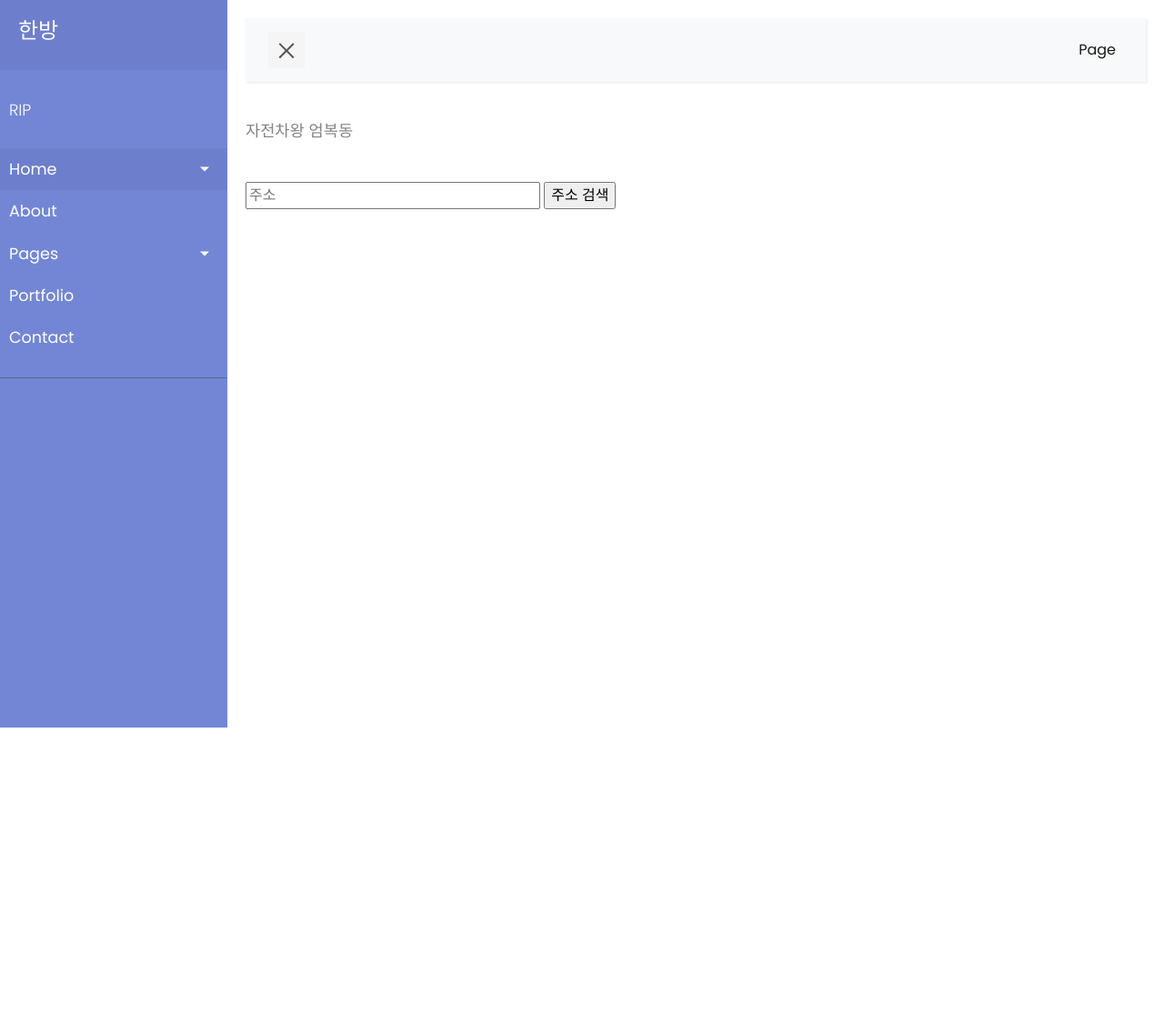
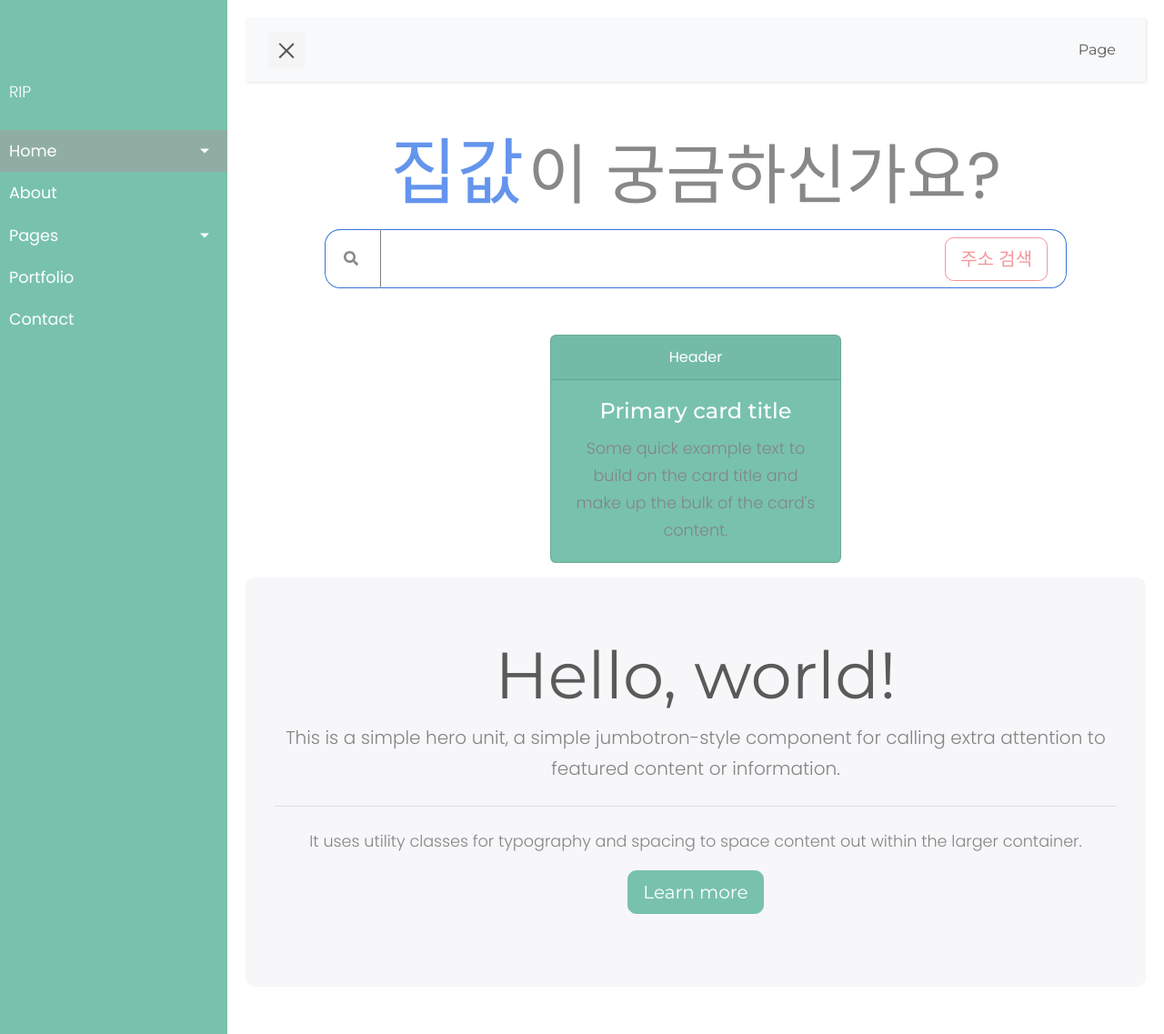
Before and after one commit to sug5806/portfolio, a Django app: template Land_project/Dabang/templates/Dabang/index.html in a window 1280 px wide. Shown: the whole page at 91% size. Before the commit the page ends 800 px from the top, so only its background shows below. Run offline with Django 3.2, Linux system fonts and the light colour scheme; the template is opened without the code that fills it, so the values that code supplies are empty; some libraries are stand-ins or nearby versions.

Commit message:
feat: apply main page design

```diff
--- a/Land_project/Dabang/templates/Dabang/index.html
+++ b/Land_project/Dabang/templates/Dabang/index.html
@@ -1,31 +1,19 @@
 {% extends 'base.html' %}
 
-{% load static %}
+{#{% load static %}#}
 
-<link rel="stylesheet" href="{% static 'Dabang/main.css' %}" type="text/css">
-
-{% block head %}
-<head>
-
-</head>
-{% endblock %}
-
-
-
+{#<link rel="stylesheet" href="{% static 'Dabang/main.css' %}" type="text/css">#}
 
 
 {% block content %}
 
-
-    <p class="main-char1">자전차왕 엄복동</p>
-    <br>
     {% include 'Dabang/search.html' %}
 
 
 {% endblock %}
 
-{% block extra_script %}
-
-
-
-{% endblock %}
+{#{% block extra_script %}#}
+{##}
+{##}
+{##}
+{#{% endblock %}#}
--- a/Land_project/Dabang/templates/Dabang/search.html
+++ b/Land_project/Dabang/templates/Dabang/search.html
@@ -1,16 +1,92 @@
 {% load staticfiles %}
+<head>
+    <link rel="stylesheet" href="{% static 'Dabang/search.css' %}">
+    {#<div style="text-align:center;">#}
+    {#<input type="text" id="sample5_address" placeholder="주소">#}
 
-   <link rel="stylesheet" href="{% static 'Dabang/search.css' %}">
+    <style>
+        {##exam {#}
+        {#    box-sizing: content-box;#}
+        {#    width: 1000px;#}
+        {#    height: 70px;#}
+        {#    padding: 20px;#}
+        {#    border: 1px solid black;#}
+        {#    margin: 0 auto;#}
+        {# } #}
 
-<input type="text" id="sample5_address" placeholder="주소">
-        <input type="button" onclick="sample5_execDaumPostcode()" value="주소 검색"><br>
+        #house_price {
+            font-size: 5rem;
+            color: #6495ED;
+        }
 
-        <div id="map" style="width:700px;height:700px;margin-top:10px;display:none"></div>
+        #want {
+            font-size: 4.5rem;
+        }
+
+        #bang_search_text {
+        {#box-sizing: content-box;#}{#width:500px;#} border-top: 0.5px solid #3875d7;
+            border-bottom: 0.5px solid #3875d7;
+            padding: 20px;
+            padding-left: 300px;
+            padding-right: 300px;
+            height: 70px;
+            line-height: 70px;
+            white-space: nowrap;
+            text-align: justify-all;
+        }
+
+        #bang_search_btn {
+            margin-bottom: 2px;
+        }
+
+        #btn_span {
+            border-top: 0.5px solid #3875d7;
+            border-bottom: 0.5px solid #3875d7;
+            border-right: 0.5px solid #3875d7;
+            border-radius: 0px 17px 17px 0px;
+            padding: 20px;
+        }
+
+        #search_icon {
+            border-top: 0.5px solid #3875d7;
+            border-bottom: 0.5px solid #3875d7;
+            border-left: 0.5px solid #3875d7;
+            border-right: 0.5px solid gray;
+            border-radius: 17px 0px 0px 17px;
+            padding: 20px;
+        }
 
 
-{% block extra_script %}
-    {{ context }}
+    </style>
 
+    <link href="https://stackpath.bootstrapcdn.com/font-awesome/4.7.0/css/font-awesome.min.css" rel="stylesheet"
+          integrity="sha384-wvfXpqpZZVQGK6TAh5PVlGOfQNHSoD2xbE+QkPxCAFlNEevoEH3Sl0sibVcOQVnN" crossorigin="anonymous">
+</head>
+{#{% block extra_script %}#}
+
+
+<div class="text-center">
+    <div>
+        <span id="house_price">집값</span>
+        <span id="want">이 궁금하신가요?</span>
+    </div>
+
+    <div id="exam">
+        <span id="search_icon">
+            <i class="fa fa-search" aria-hidden="true"></i>
+        </span>
+        <span id="bang_search_text"></span>
+        <span id="btn_span">
+            <input id="bang_search_btn" class="btn btn-outline-secondary btn-lg" type="button"
+                   onclick="sample5_execDaumPostcode()"
+                   value="주소 검색">
+        </span>
+
+    </div>
+    <br>
+
+
+    <div id="map" style="width:700px;height:700px;margin-top:10px;margin-left:100px;display:none"></div>
 
     <script src="http://dmaps.daum.net/map_js_init/postcode.v2.js"></script>
     <script src="//dapi.kakao.com/v2/maps/sdk.js?appkey={{ My_API }}&libraries=services"></script>
@@ -35,16 +111,13 @@
 
 
 
+
         function sample5_execDaumPostcode() {
             new daum.Postcode({
                 oncomplete: function (data) {
-
                     var addr = data.address; // 최종 주소
                     var real = data;
-
-
                     get_addr(real);
-
                 },
                 theme: {
                     searchBgColor: "#0B65C8",
@@ -53,18 +126,16 @@
             }).open();
 
         }
+
         function get_addr(real) {
             $.getJSON({
                 method: 'GET',
                 url: {% url 'dabang:search' %},
 
                 data: {'addr': real},
-            dataType:'json',
+                dataType: 'json',
 
                 success: function (data) {
-                alert("complete");
-                {#window.location.replace({% url 'dabang:search_list' %});#}
-
                     // 주소로 상세 정보를 검색
                     geocoder.addressSearch(real.address, function (results, status) {
 
@@ -89,10 +160,8 @@
                 },
                 error: function (data) {
                     alert("didn't work");
-                {#window.location.replace({% url 'dabang:search_list' %});#}
                 },
-
-        }).done(function(context){
+            }).done(function (context) {
                 var address = context.address;
                 var zonecode = context.zonecode;
                 var price = context.price;
@@ -106,4 +175,34 @@
         }
 
     </script>
-{% endblock %}
+    <br>
+
+    <div class="card text-white bg-primary mb-3" style="max-width: 20rem; display:inline-block;">
+        <div class="card-header">Header</div>
+        <div class="card-body">
+            <h4 class="card-title">Primary card title</h4>
+            <p class="card-text">Some quick example text to build on the card title and make up the bulk of the
+                card's content.</p>
+        </div>
+    </div>
+
+
+    <div class="jumbotron">
+        <h1 class="display-3">Hello, world!</h1>
+        <p class="lead">This is a simple hero unit, a simple jumbotron-style component for calling extra
+            attention
+            to featured content or information.</p>
+        <hr class="my-4">
+        <p>It uses utility classes for typography and spacing to space content out within the larger
+            container.</p>
+        <p class="lead">
+            <a class="btn btn-primary btn-lg" href="#" role="button">Learn more</a>
+        </p>
+    </div>
+
+
+</div>
+{#{% endblock %}#}
+
+
+{#</div>#}
--- a/Land_project/common_templates/base.html
+++ b/Land_project/common_templates/base.html
@@ -11,8 +11,12 @@
     <title>한방</title>
 
     <!-- Bootstrap CSS CDN -->
-    <link rel="stylesheet" href="https://stackpath.bootstrapcdn.com/bootstrap/4.1.0/css/bootstrap.min.css"
-          integrity="sha384-9gVQ4dYFwwWSjIDZnLEWnxCjeSWFphJiwGPXr1jddIhOegiu1FwO5qRGvFXOdJZ4" crossorigin="anonymous">
+{#    <link rel="stylesheet" href="https://stackpath.bootstrapcdn.com/bootstrap/4.1.0/css/bootstrap.min.css"#}
+{#          integrity="sha384-9gVQ4dYFwwWSjIDZnLEWnxCjeSWFphJiwGPXr1jddIhOegiu1FwO5qRGvFXOdJZ4" crossorigin="anonymous">#}
+    <link href="https://stackpath.bootstrapcdn.com/bootswatch/4.3.1/minty/bootstrap.min.css" rel="stylesheet" integrity="sha384-9NlqO4dP5KfioUGS568UFwM3lbWf3Uj3Qb7FBHuIuhLoDp3ZgAqPE1/MYLEBPZYM" crossorigin="anonymous">
+
+
+
     <!-- Our Custom CSS -->
     <link rel="stylesheet" href="{% static 'Dabang/style5.css' %}">
 
--- a/Land_project/static/Dabang/search.css
+++ b/Land_project/static/Dabang/search.css
@@ -49,3 +49,8 @@
     border-radius: 50%;
     color:white;
     }
+
+span .house_price{
+    font-size: 50px;
+
+}
--- a/Land_project/static/Dabang/style5.css
+++ b/Land_project/static/Dabang/style5.css
@@ -63,7 +63,7 @@ a, a:hover, a:focus {
     min-width: 250px;
     max-width: 250px;
     /*background: #7386D5;*/
-    background: #7386D5;
+    background: #78C2AD;
     color: #fff;
     transition: all 0.6s cubic-bezier(0.945, 0.020, 0.270, 0.665);
     transform-origin: bottom left;
@@ -78,19 +78,19 @@ a, a:hover, a:focus {
 
 #sidebar .sidebar-header {
     padding: 20px;
-    background: #6d7fcc;
+    background: #78C2AD;
 }
 
-#sidebar ul.components {
-    padding: 20px 0;
-    border-bottom: 1px solid #47748b;
-}
+/*#sidebar ul.components {*/
+/*    padding: 20px 0;*/
+/*    border-bottom: 1px solid #78C2AD;*/
+/*}*/
 
 /*#sidebar p .dummy-heading{*/
 
 /*}*/
 
-#sidebar ul p {
+#sidebar ul p{
     color: #fff;
     padding: 10px;
 }
@@ -101,13 +101,13 @@ a, a:hover, a:focus {
     display: block;
 }
 #sidebar ul li a:hover {
-    color: #7386D5;
+    color: #78C2AD;
     background: #fff;
 }
 
 #sidebar ul li.active > a, a[aria-expanded="true"] {
     color: #fff;
-    background: #6d7fcc;
+    background: #90ada4;
 }
 
 
@@ -126,7 +126,7 @@ a[data-toggle="collapse"] {
 ul ul a {
     font-size: 0.9em !important;
     padding-left: 30px !important;
-    background: #6d7fcc;
+    background: #90ada4;
 }
 
 ul.CTAs {
@@ -141,16 +141,10 @@ ul.CTAs a {
     margin-bottom: 5px;
 }
 
-a.download {
-    background: #fff;
-    color: #7386D5;
+
+h4{
+    color:#78C2AD;
 }
-
-a.article, a.article:hover {
-    background: #6d7fcc !important;
-    color: #fff !important;
-}
-
 
 
 /* ---------------------------------------------------
```
Lines whose indentation alone changed are shown as unchanged.
